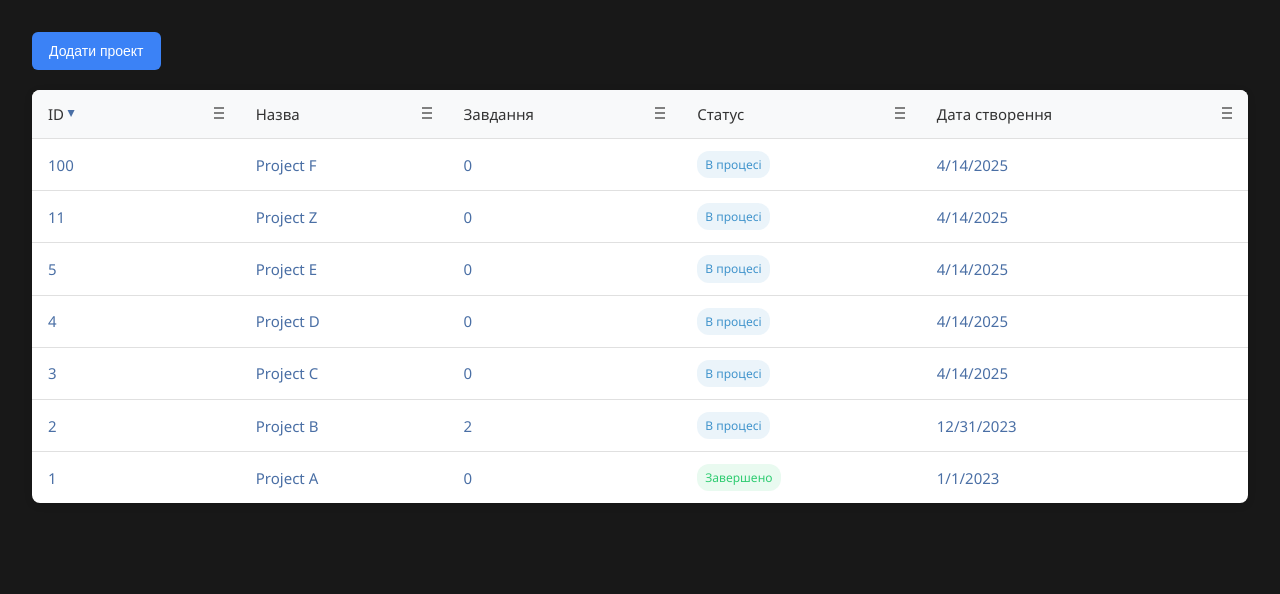
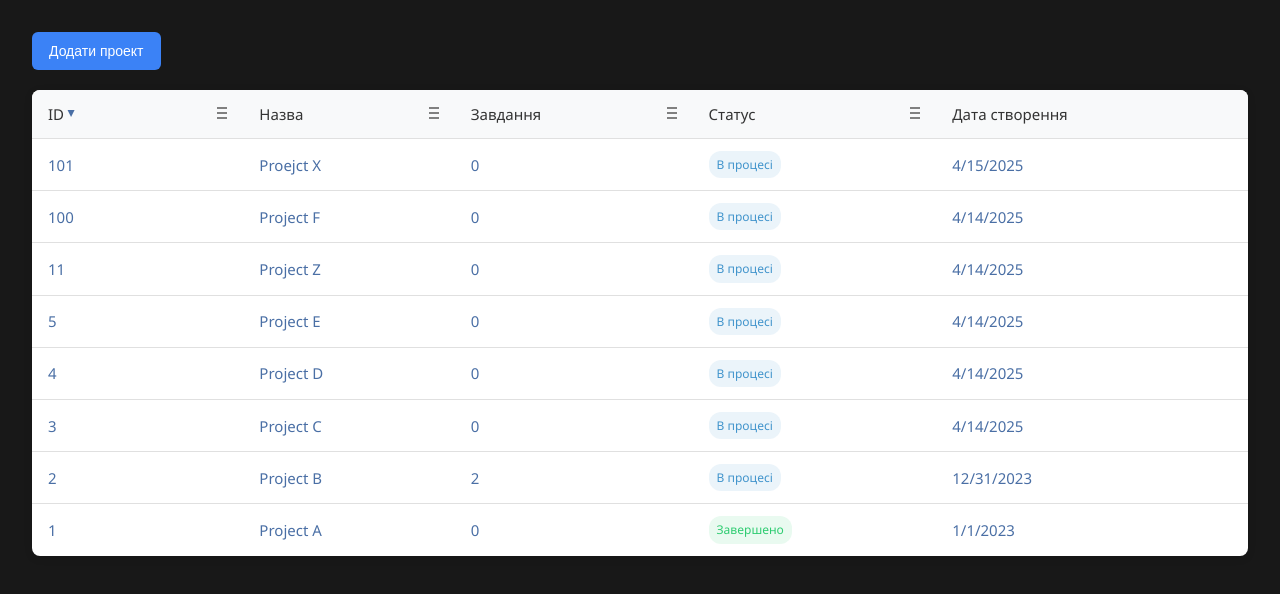
Before and after one commit to kiricle/project-manager, a Vue app: page / in a window 1280 px wide. Shown: the top 594 px of the page. Built offline with nearby package versions, Linux system fonts and the light colour scheme; data requests are answered from the project's data file; the HTML template or start-up script is replaced by a standard one.

Commit message:
refactor: delete unnecessary logs

```diff
--- a/db.json
+++ b/db.json
@@ -1,7 +1,7 @@
 {
   "projects": [
     {
-      "id": 1,
+      "id": "1",
       "name": "Project A",
       "description": "Test",
       "status": "completed",
@@ -9,7 +9,7 @@
       "tasksId": []
     },
     {
-      "id": 2,
+      "id": "2",
       "name": "Project B",
       "description": "John",
       "status": "in_progress",
@@ -20,7 +20,7 @@
       ]
     },
     {
-      "id": 3,
+      "id": "3",
       "name": "Project C",
       "description": "John",
       "status": "in_progress",
@@ -28,7 +28,7 @@
       "tasksId": []
     },
     {
-      "id": 4,
+      "id": "4",
       "name": "Project D",
       "description": "123",
       "status": "in_progress",
@@ -36,7 +36,7 @@
       "tasksId": []
     },
     {
-      "id": 5,
+      "id": "5",
       "name": "Project E",
       "description": "qweqwe123",
       "status": "in_progress",
@@ -44,7 +44,7 @@
       "tasksId": []
     },
     {
-      "id": 11,
+      "id": "11",
       "name": "Project Z",
       "description": "qweqwe123",
       "status": "in_progress",
@@ -52,12 +52,20 @@
       "tasksId": []
     },
     {
-      "id": 100,
+      "id": "100",
       "name": "Project F",
       "description": "qweqwe123",
       "status": "in_progress",
       "createdAt": "2025-04-14T19:42:02.970Z",
       "tasksId": []
+    },
+    {
+      "id": 101,
+      "name": "Proejct X",
+      "description": "qwe",
+      "status": "in_progress",
+      "createdAt": "2025-04-15T13:23:14.063Z",
+      "tasksId": []
     }
   ],
   "tasks": []
--- a/src/components/ProjectsList.vue
+++ b/src/components/ProjectsList.vue
@@ -55,10 +55,11 @@ const { startResizing } = useResize('.th', 100, 500);
     <Table>
         <template #header>
             <tr>
-                <th class="th" @click="changeSort(index)" v-for="(item, index) in projectMap" :key="item">
+                <th class="th" @click="changeSort(key)" v-for="(item, key) in projectMap" :key="item">
                     <div class="header_cell_divider">
-                        <p :class="{ 'active': sortBy === index, 'desc': orderBy === 'desc' }">{{ item }}</p>
-                        <Resizer @click.stop @mousedown="startResizing" />
+                        <p :class="{ 'active': sortBy === key, 'desc': orderBy === 'desc' }">{{ item }}</p>
+                        <Resizer v-if="key !== Object.keys(projectMap)[Object.keys(projectMap).length - 1]" @click.stop
+                            @mousedown="startResizing" />
                     </div>
                 </th>
             </tr>
--- a/src/composables/useResize.ts
+++ b/src/composables/useResize.ts
@@ -5,7 +5,6 @@ export const useResize = (selector: string, minWidth: number, maxWidth: number)
     const startPosX = ref<number>(0)
 
     function startResizing(e: MouseEvent) {
-        console.log('startResizing')
         const resizer = e.target as HTMLButtonElement;
         resizingElement.value = resizer.closest(selector) as HTMLElement;
         startPosX.value = e.clientX;
@@ -15,8 +14,6 @@ export const useResize = (selector: string, minWidth: number, maxWidth: number)
     }
 
     function stopResizing(e: MouseEvent) {
-        console.log('stopResizing')
-
         document.removeEventListener('mousemove', resize);
         document.removeEventListener('mouseup', stopResizing);
     }
```
